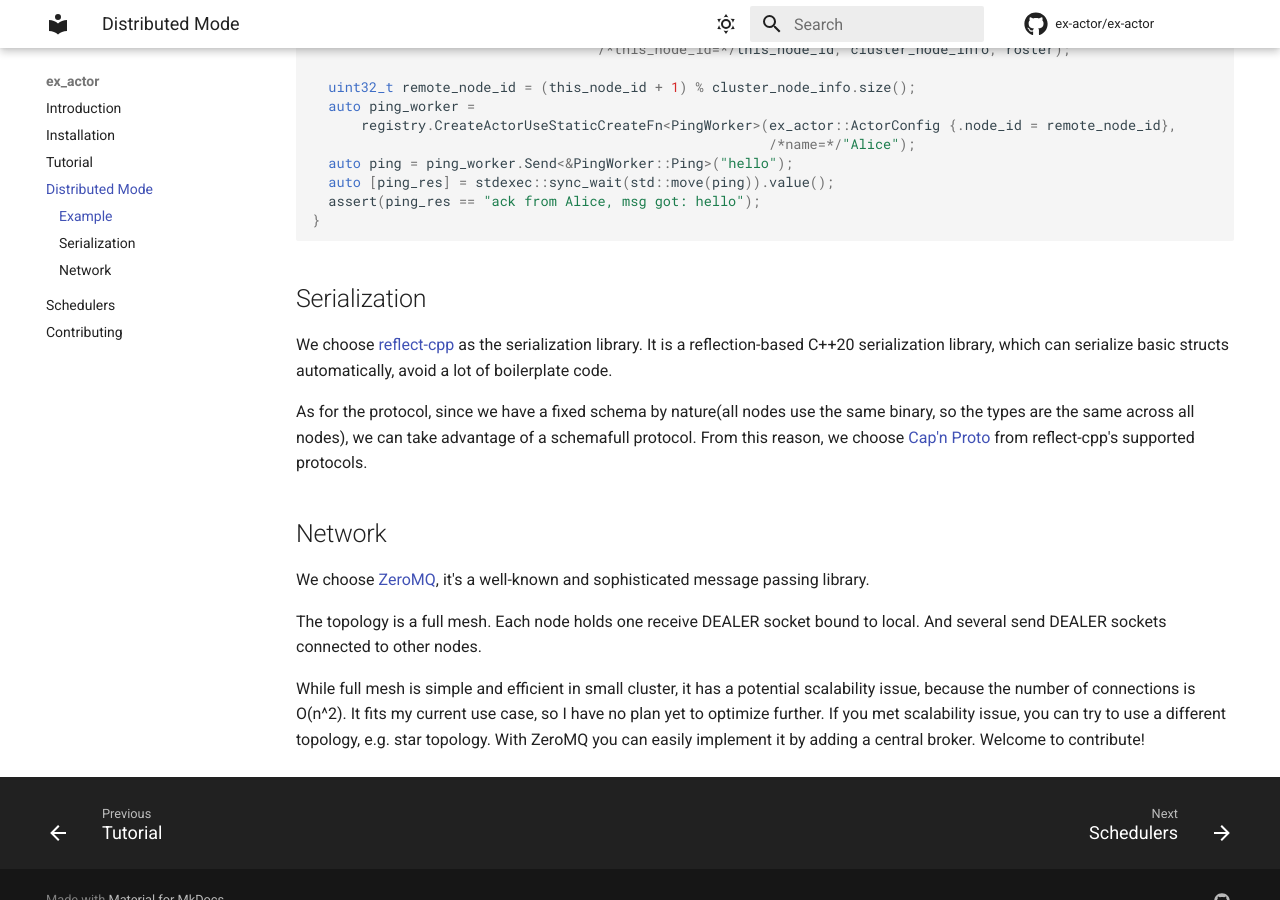
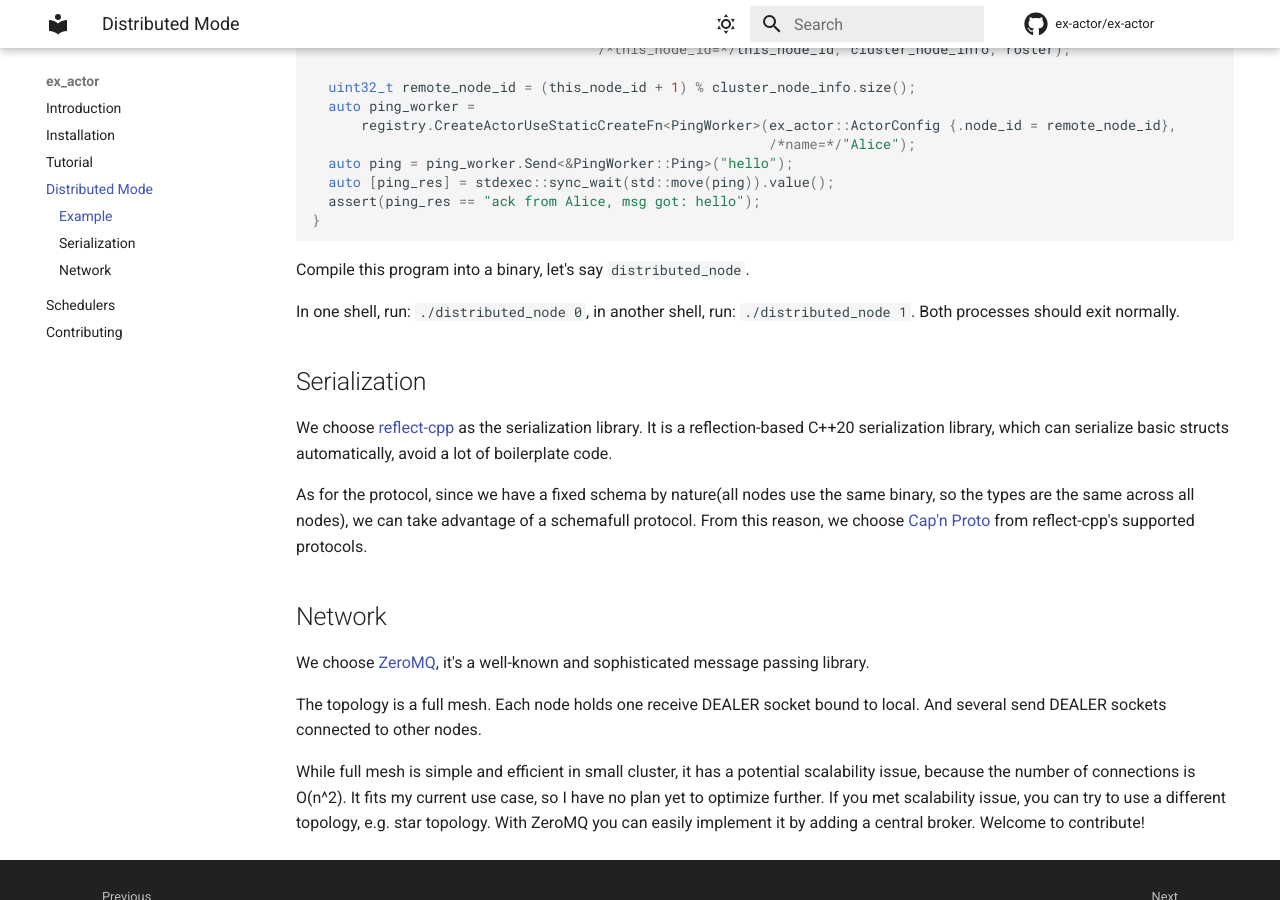
Before and after one commit to ex-actor/ex-actor, an MkDocs documentation site: the page built from docs/contents/distributed_mode.md, in a window 1280 px wide and 900 px high, scrolled down 1264 px. Built offline with MkDocs 1.6.1 and Material for MkDocs 9.7.7, drawn with Linux system fonts in a browser that asks for light colours; comment, search, counter and statistics services are not loaded.

Commit message:
[minor] add some words to distributed mode doc

````diff
--- a/docs/contents/distributed_mode.md
+++ b/docs/contents/distributed_mode.md
@@ -68,6 +68,11 @@ int main(int argc, char** argv) {
 }
 ```
 <!-- doc test end -->
+
+Compile this program into a binary, let's say `distributed_node`.
+
+In one shell, run: `./distributed_node 0`, in another shell, run: `./distributed_node 1`. Both processes should exit normally.
+
 ## Serialization
 
 We choose [reflect-cpp](https://github.com/getml/reflect-cpp) as the serialization library.
````
